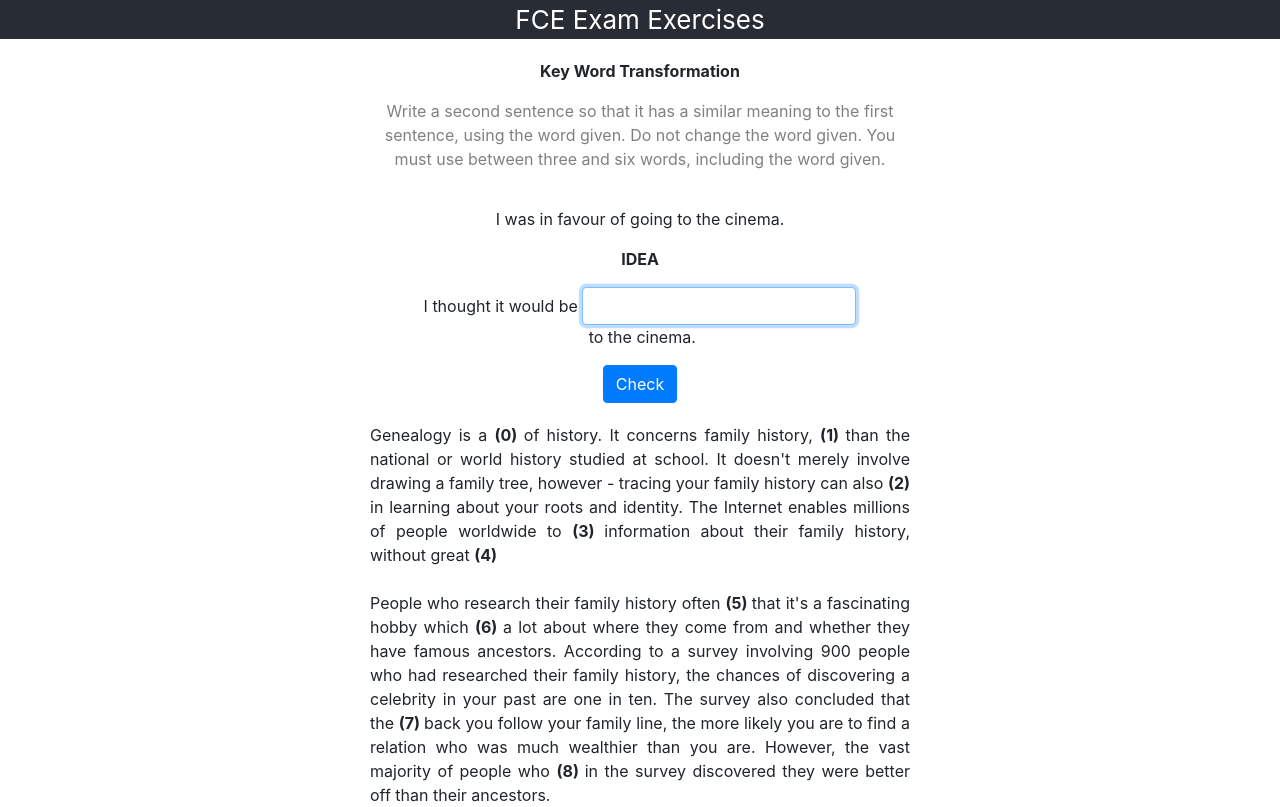
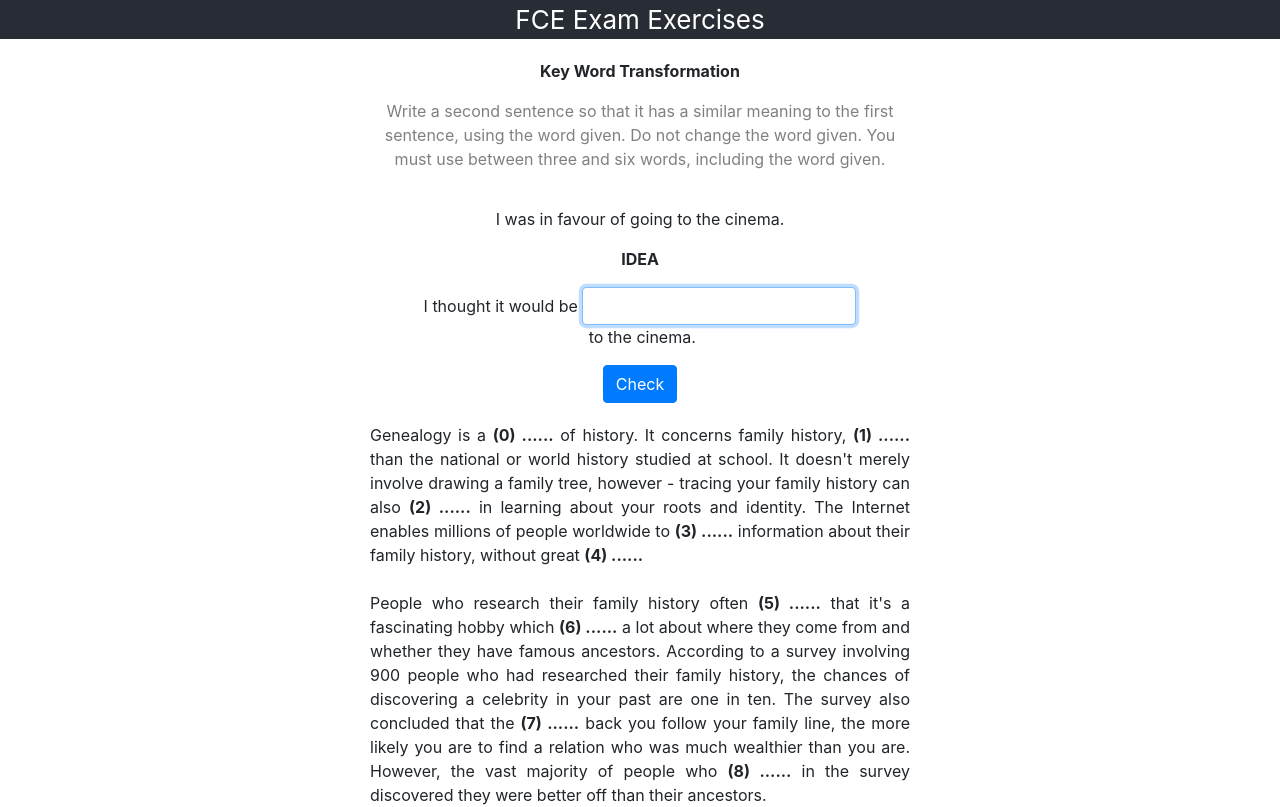
Before and after one commit to mekarpeles/notesclub, a React (Create React App) app in the folder front/: page / in a window 1280 px wide. Shown: the top 807 px of the page. Built offline with nearby package versions, Linux system fonts and the light colour scheme.

Commit message:
highlight choices

```diff
--- a/front/src/App.css
+++ b/front/src/App.css
@@ -63,3 +63,7 @@ input.wrong-answer {
 .multiple-choice-choices {
   width: 100%;
 }
+
+.multiple-choice-option {
+  background-color: aquamarine;
+}
--- a/front/src/MultipleChoiceClozeExercise.tsx
+++ b/front/src/MultipleChoiceClozeExercise.tsx
@@ -10,6 +10,7 @@ interface IState {
   solve: boolean
   content: string[]
   options: number[]
+  choice_highlighted: number | null
 }
 
 class KeyWordTransformationExercise extends React.Component<IProps, IState> {
@@ -22,7 +23,8 @@ class KeyWordTransformationExercise extends React.Component<IProps, IState> {
     this.state = {
       solve: false,
       content: content,
-      options: options
+      options: options,
+      choice_highlighted: null
     }
   }
 
@@ -30,7 +32,7 @@ class KeyWordTransformationExercise extends React.Component<IProps, IState> {
     const { options } = this.state
     const { choices }= this.props
     options[index] = ind
-    this.setState({ options: options })
+    this.setState({ options: options, choice_highlighted: index })
   }
 
   renderChoice = (index: number, ind: number, word: string) => {
@@ -45,31 +47,38 @@ class KeyWordTransformationExercise extends React.Component<IProps, IState> {
 
   renderChoices = () => {
     const { choices } = this.props
+    const { choice_highlighted } = this.state
+
     return (
       <div className="choices">
         <table className="multiple-choice-choices">
           {choices.map((line_choices, index) => {
             return (
-            <tr>
-              {index}:&nbsp;{line_choices.map((word, ind) => {
-                return(this.renderChoice(index, ind, word))
-              })}
-            </tr>)
+              <tr className={choice_highlighted == index ? 'multiple-choice-option' : ''}>
+                {index}:&nbsp;{line_choices.map((word, ind) => {
+                  return(this.renderChoice(index, ind, word))
+                })}
+              </tr>
+            )
           })}
         </table>
       </div>
     );
   }
 
+  mouseOver = (row_index: number) => {
+    this.setState({ choice_highlighted: row_index })
+  }
+
   renderOption = (row_index: number) => {
-    const { options } = this.state
+    const { options, choice_highlighted } = this.state
     const { choices } = this.props
     const c = options.map((option_index) => {
-      return(choices[row_index][option_index] || "......")
+      return(choices[row_index][option_index])
     })
 
     return(
-      <b>({row_index}) {c[row_index]}</b>
+      <b className={choice_highlighted == row_index ? 'multiple-choice-option' : ''} onMouseEnter={() => this.mouseOver(row_index)}>({row_index}) {c[row_index] || "......"}</b>
     )
   }
 
```
